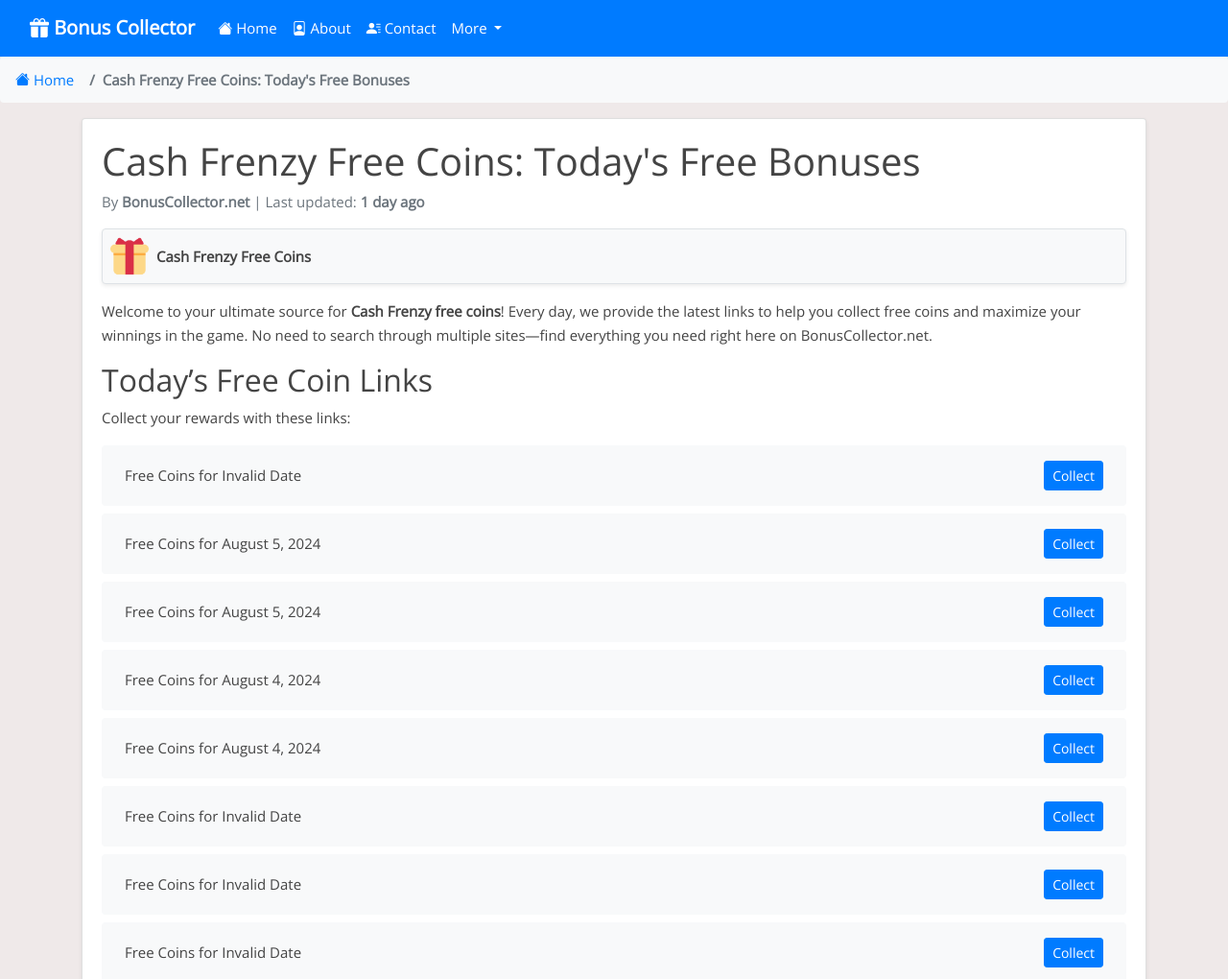
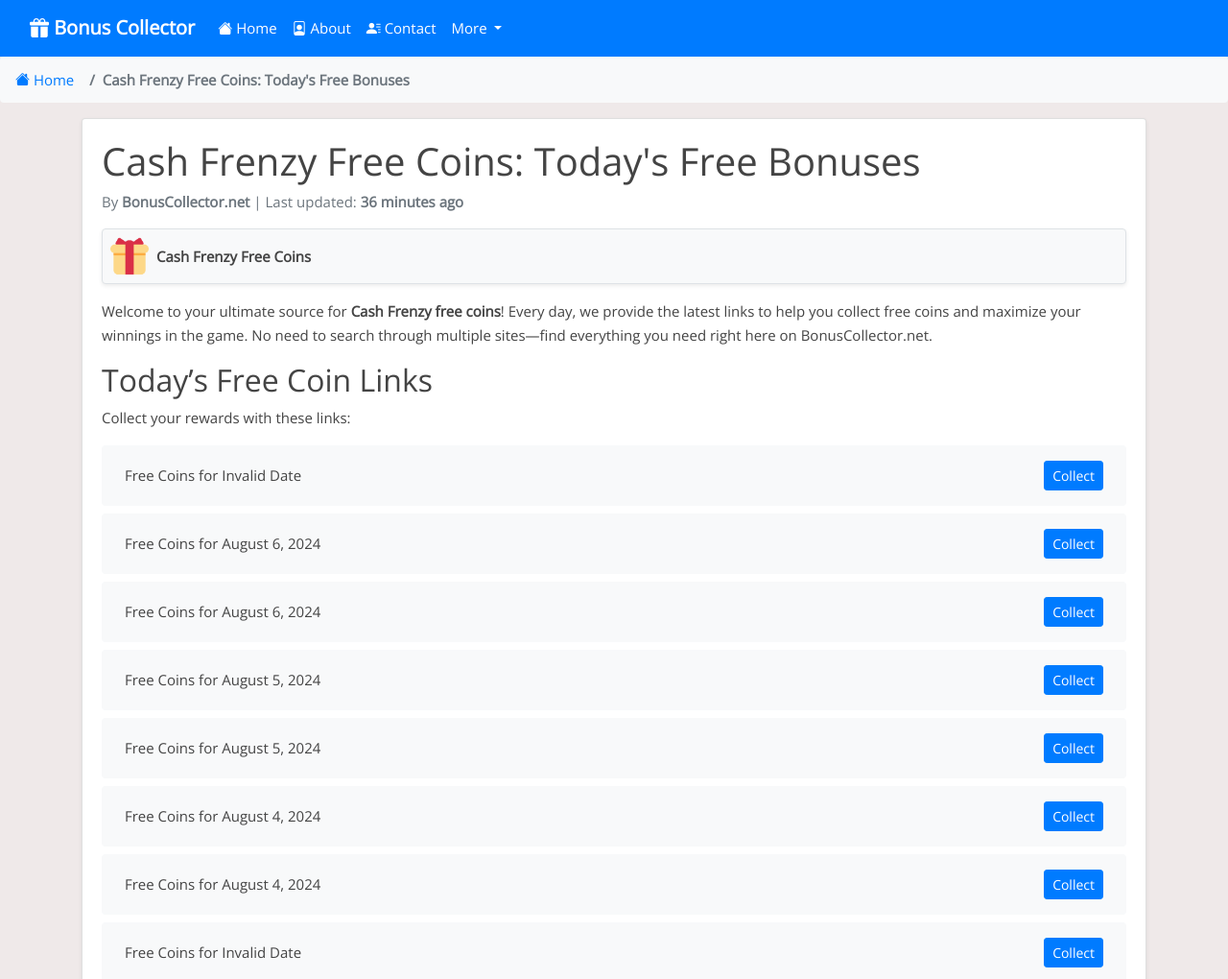
Before and after one commit to Prollad99/bs-net, a Jekyll site: the page built from _posts/2024-07-04-cash-frenzy.md, in a window 1280 px wide and 1400 px high. Shown: the top 1020 px of the window at 96% size. Built offline with Jekyll 4.4.1, drawn with Linux system fonts in a browser that asks for light colours; nearby versions of some CDN libraries; comment, search, counter and statistics services are not loaded.

Commit message:
Update cash-frenzy reward links and last modified date

```diff
--- a/_data/include_files.yml
+++ b/_data/include_files.yml
@@ -14,7 +14,7 @@
   last_modified: 2024-08-05 12:51:32
 
 cash-frenzy.html:
-  last_modified: 2024-08-05 03:33:59
+  last_modified: 2024-08-06 03:33:21
 
 hit-it-rich.html:
   last_modified: 2024-08-05 04:08:55
--- a/_includes/cash-frenzy.html
+++ b/_includes/cash-frenzy.html
@@ -2,6 +2,14 @@
   <li class="list-group-item d-flex justify-content-between align-items-center">
     <span>Free Coins for Invalid Date</span>
     <a href="https://bit.ly/installCashFrenzyNow" class="btn btn-primary btn-sm">Collect</a>
+  </li>
+  <li class="list-group-item d-flex justify-content-between align-items-center">
+    <span>Free Coins for August 6, 2024</span>
+    <a href="https://cashfrenzy.co/0806fbcoins" class="btn btn-primary btn-sm">Collect</a>
+  </li>
+  <li class="list-group-item d-flex justify-content-between align-items-center">
+    <span>Free Coins for August 6, 2024</span>
+    <a href="http://cashfrenzy.co/4dizP0D" class="btn btn-primary btn-sm">Collect</a>
   </li>
   <li class="list-group-item d-flex justify-content-between align-items-center">
     <span>Free Coins for August 5, 2024</span>
@@ -391,12 +399,4 @@
     <span>Free Coins for Invalid Date</span>
     <a href="https://cashfrenzy.co/0623fbcoins1" class="btn btn-primary btn-sm">Collect</a>
   </li>
-  <li class="list-group-item d-flex justify-content-between align-items-center">
-    <span>Free Coins for Invalid Date</span>
-    <a href="https://cashfrenzy.co/0622fbcoinsa" class="btn btn-primary btn-sm">Collect</a>
-  </li>
-  <li class="list-group-item d-flex justify-content-between align-items-center">
-    <span>Free Coins for Invalid Date</span>
-    <a href="https://bit.ly/3Xq4AMs" class="btn btn-primary btn-sm">Collect</a>
-  </li>
 </ul>
```
Also changed, not shown: links-json/cash-frenzy.json (+8 -6 lines).
